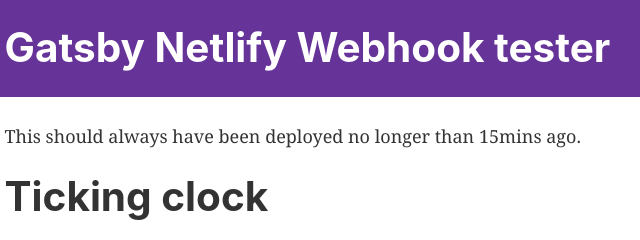
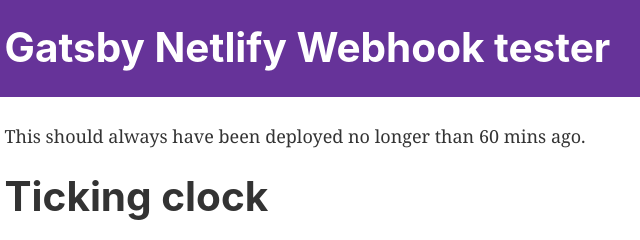
Before and after one commit to n8-dev/test-netlify-webhooks, a Gatsby site: page / in a window 1280 px wide. Shown: the top 240 px of the page, 175-815 px from the left. Built offline with nearby package versions, Linux system fonts and the light colour scheme; Gatsby itself is replaced by a stand-in of ours.

```diff
--- a/src/pages/index.js
+++ b/src/pages/index.js
@@ -8,7 +8,7 @@
 const IndexPage = () => (
     <Layout>
         <SEO title="Home"/>
-        <p>This should always have been deployed no longer than 15mins ago.</p>
+        <p>This should always have been deployed no longer than 60 mins ago.</p>
         <Clock/>
 
         <StaticClock />
```
